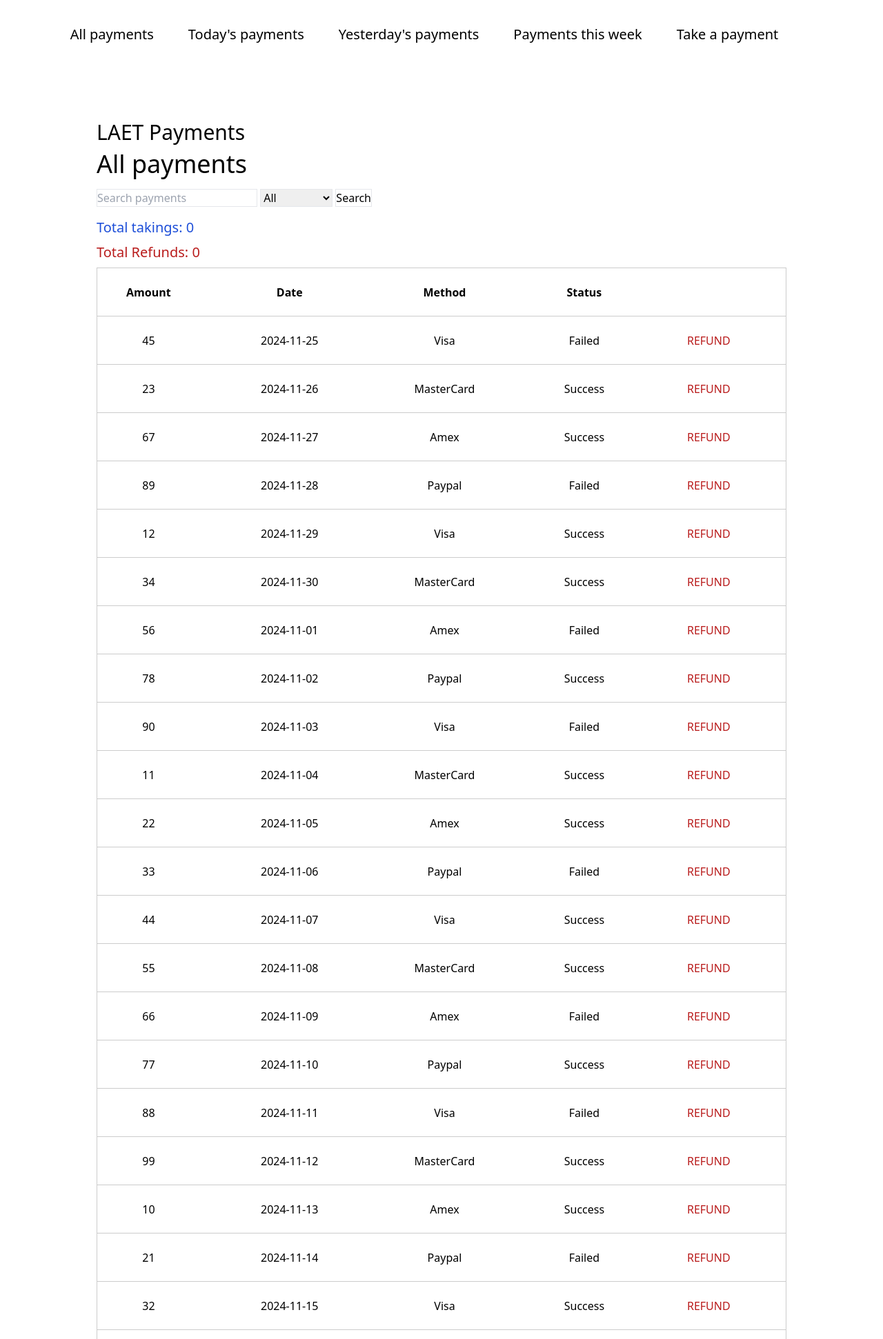
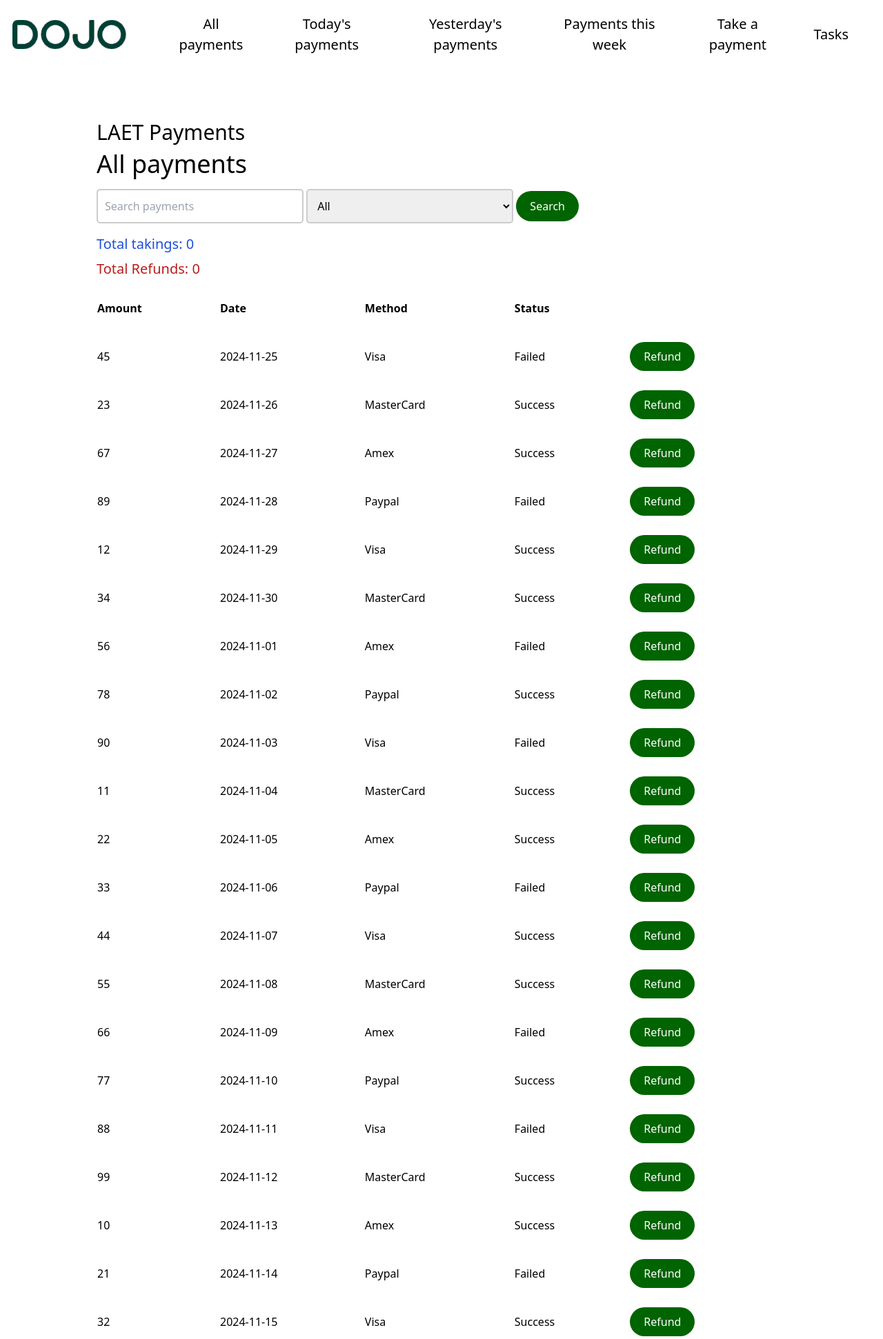
Before and after one commit to dojo-engineering/laet-code-challenge-2024, a Django app: page / in a window 1280 px wide. Shown: the top 1942 px of the page at 69% size. Run offline with Django 5.2, Linux system fonts and the light colour scheme; some libraries are stand-ins or nearby versions.

Commit message:
UI changes and change take payments

```diff
--- /dev/null
+++ b/d4b/payments/forms.py
@@ -0,0 +1,6 @@
+from django import forms
+
+
+class TakePaymentForm(forms.Form):
+    value_input = forms.CharField(label='Input Value', required=True)
+    payment_type_input = forms.CharField(label='Input Payment Type', required=True)
--- a/d4b/payments/static/payments.css
+++ b/d4b/payments/static/payments.css
@@ -3,12 +3,8 @@ table {
 }
 
 tr {
-  text-align: center;
+  text-align: left;
   justify-content: center;
-  border-bottom: 1px solid #ccc;
-  border-left: 1px solid #ccc;
-  border-top: 1px solid #ccc;
-  border-right: 1px solid #ccc;
   height: 70px;
 }
 
@@ -21,6 +17,43 @@ td {
   position: relative;
 }
 
-.payement_screen {
-  height: 30px;
+.refund {
+  color: white;
+  padding: 10px 20px;
+  border: none;
+  border-radius: 25px;
+  background-color: darkgreen;
+  text-align: center;
+  text-decoration: none;
+  transition: 0.5s;
 }
+
+.refund:hover {
+  background-color: #06402b;
+}
+
+.search-input {
+  padding: 10px;
+  font-size: 16px;
+  border: 2px solid #ccc;
+  border-radius: 5px;
+  width: 100%;
+  height: 50px;
+  max-width: 300px;
+  box-sizing: border-box;
+}
+
+.select-status {
+  padding: 10px;
+  font-size: 16px;
+  border: 2px solid #ccc;
+  border-radius: 5px;
+  width: 100%;
+  height: 50px;
+  max-width: 300px;
+  box-sizing: border-box;
+}
+
+/*
+FOR TAKE PAYMENTS CSS TASK
+*/
--- a/d4b/payments/templates/base.html
+++ b/d4b/payments/templates/base.html
@@ -1,34 +1,24 @@
 <html>
   <head>
     <title>{{ page_name }} | LAET</title>
-
     <script src="https://cdn.tailwindcss.com"></script>
     <link rel="stylesheet" href="/static/payments.css" />
     <link rel="stylesheet" href="/static/navbar.css" />
   </head>
   <body>
-    <!-- <div class="Navbar">
-      <img src="/static/DojoLogo.png" alt="" />
-      <label for="" class="NavElement">1</label>
-      <label for="" class="NavElement">2</label>
-      <label for="" class="NavElement">3</label>
-      <label for="" class="NavElement">4</label>
-    </div> -->
     <div class="Navbar">
+      <a class="NavElement" href="/"><img src="/static/DojoLogo.png" /></a>
       <a class="NavElement" href="/">All payments</a>
       <a class="NavElement" href="/today">Today's payments</a>
       <a class="NavElement" href="/yesterday">Yesterday's payments</a>
       <a class="NavElement" href="/this-week">Payments this week</a>
       <a class="NavElement" href="/take-a-payment">Take a payment</a>
+      <a class="NavElement" href="/tasks">Tasks</a>
     </div>
     <div class="w-full flex justify-center">
       <div class="p-4">
         <div class="pb-2"></div>
         <h2 class="pb-2 text-3xl font-medium">LAET Payments</h2>
-        <!-- <a class="text-blue-500 hover:underline" href="/take-a-payment"
-          >Take a payment</a
-        > -->
-
         {% block content %}{% endblock %}
       </div>
     </div>
--- a/d4b/payments/templates/payments.html
+++ b/d4b/payments/templates/payments.html
@@ -3,20 +3,19 @@
 <h1 class="pb-4 text-4xl font-medium">{{ page_name }}</h1>
 <form>
   <input
-    class="border"
+    class="search-input"
     name="search"
     type="text"
     placeholder="Search payments"
     value="{{ search }}"
   />
-  <select name="status"
-            class="border">
+  <select name="status" class="select-status">
             <option {% if status == "" %} selected {% endif %} value="">All</option>
             <option {% if status == "completed" %} selected {% endif %} value="completed">Completed</option>
             <option {% if status == "pending" %} selected {% endif %} value="pending">Pending</option>
             <option {% if status == "failed" %} selected {% endif %} value="failed">Failed</option>
           </select>
-  <button class="border">Search</button>
+  <button class="refund">Search</button>
 </form>
 <p class="pb-2 text-xl text-blue-700 font-medium">
   Total takings: {{ total_takings }}
@@ -42,7 +41,7 @@
       <td>{{ payment.method }}</td>
       <td>{{ payment.status }}</td>
       <td>
-        <a href="" class="pb-2 text-l text-red-700 font-medium"> REFUND </a>
+        <a href="" class="refund"> Refund </a>
       </td>
     </tr>
     {% endfor %}
@@ -54,31 +53,10 @@
 <div
   class="fixed bg-white left-2/4 top-2/4 -translate-x-2/4 -translate-y-2/4 w-full min-h-80 max-w-screen-sm z-20 flex justify-center"
 >
-  <table>
-    <thead class="Take a Payment">
-      <tr><td href="">{{ take_payment_screen }}</td></tr>
-      </tr>
-      <tr>
-        <td><a href="{% url 'button' '7' take_payment_screen  %}">7</a></td>
-        <td><a href="{% url 'button' '8'  take_payment_screen  %}">8</a></td>
-        <td><a href="{% url 'button' '9' take_payment_screen  %}">9</a></td>
-      </tr>
-      <tr>
-        <td><a href="{% url 'button' '4'  take_payment_screen  %}">4</a></td>
-        <td><a href="{% url 'button' '5' take_payment_screen  %}">5</a></td>
-        <td><a href="{% url 'button' '6'  take_payment_screen  %}">6</a></td>
-      </tr>
-      <tr>
-        <td><a href="{% url 'button' '1' take_payment_screen  %}">1</a></td>
-        <td><a href="{% url 'button' '2'  take_payment_screen  %}">2</a></td>
-        <td><a href="{% url 'button' '3' take_payment_screen  %}">3</a></td>
-      </tr>
-      <tr>
-        <td><a href="{% url 'button' '0'  take_payment_screen  %}">0</a></td>
-        <td><a href="{% url 'back' '-1' take_payment_screen %}">&larr;</a></td>
-        <td><a href="{% url 'enter' '-1' take_payment_screen %}">=</a></td>
-      </tr>
-    </thead>
-  </table>
+<form method="POST">
+  {% csrf_token %}
+  {{ payment_form.as_p }}
+  <button type="submit">Search</button>
+</form>
 </div>
 {% endif %} {% endblock %}
--- a/d4b/payments/urls.py
+++ b/d4b/payments/urls.py
@@ -7,7 +7,5 @@ urlpatterns = [
     path('yesterday', views.yesterday, name='yesterday'),
     path('this-week', views.thisWeek, name='this-week'),
     path('take-a-payment', views.take_a_payment, name='take-a-payment'),
-    path('button/<str:number>/<str:current_val>', views.TakePayment.as_view(), name='button'),
-    path('back/<str:number>/<str:current_val>', views.TakePayment.as_view(), name='back'),
-    path('enter/<str:number>/<str:current_val>', views.TakePayment.as_view(), name='enter'),
+    path('tasks', views.tasks, name='tasks'),
 ]
--- a/d4b/payments/views.py
+++ b/d4b/payments/views.py
@@ -1,9 +1,10 @@
 from django.shortcuts import render
 from django.views import View
+
+from .forms import TakePaymentForm
 from .payments_data import Payment, payments_data
 from .helpers import sortPaymentsByDate, sumPayments, searchPayments, todaysPayments, yesterdaysPayments, thisWeeksPayments, refundPayments
 
-# Create your views here.
 def index(request):
     payments = sortPaymentsByDate(payments_data)
     search = request.GET.get('search') if 'search' in request.GET else ""
@@ -77,8 +78,17 @@ def thisWeek(request):
     return render(request, 'payments.html', context)
 
 def take_a_payment(request):
+
+    if request.method == 'POST':
+        print("POST")
+        print(request.POST.get('value_input', ''))
+        print(request.POST.get('payment_type_input', ''))
+
+        new_payment = Payment(int(request.POST.get('value_input', '')), '2024-12-10',request.POST.get('payment_type_input', ''), "Success", )
+        payments_data.append(new_payment)
+
+    form = TakePaymentForm()
     paymentsToShow = sortPaymentsByDate(payments_data)
-    temp = TakePayment()
 
     context = {
         "page_name": "All payments",
@@ -88,54 +98,11 @@ def take_a_payment(request):
         "total_takings": sumPayments(paymentsToShow),
         "total_refunds": refundPayments(paymentsToShow),
         "dialog": True,
-        "take_payment_screen": " "
+        "take_payment_screen": " ",
+        "payment_form": form
     }
 
     return render(request, 'payments.html', context)
 
-
-class TakePayment(View):
-
-    def __init__(self):
-        self.value = ''
-
-    def get(self, request, number, current_val):
-        if ('button' in request.path):
-            self.buttonPressed(number, current_val)
-        elif ('back' in request.path):
-            self.backButton(current_val)
-        elif('enter' in request.path):
-            self.enterButton(current_val)
-        return self.render(request)
-
-    def buttonPressed(self, number, current_val):
-        self.value += (current_val + number)
-        print(self.value)
-
-    def backButton(self, current_val):
-        try:
-            print(current_val)
-            print(current_val[1])
-            self.value = current_val[:-1]
-        except:
-            self.value = " "
-
-    def enterButton(self, current_val):
-        new_payment = Payment(current_val, "2025-11-25", "Visa", "Success")
-        payments_data.append(new_payment)
-        self.value = " "
-
-    def render(self, request):
-        paymentsToShow = sortPaymentsByDate(payments_data)
-        context = {
-        "page_name": "All payments",
-        "payments": paymentsToShow,
-        "search": "",
-        "status": "",
-        "total_takings": sumPayments(paymentsToShow),
-        "total_refunds": refundPayments(paymentsToShow),
-        "dialog": True,
-        "take_payment_screen": self.value
-    }
-
-        return render(request, 'payments.html', context)
+def tasks(request):
+    return render(request, 'tasks.html')
```
Also changed, not shown: d4b/payments/templates/tasks.html (added, +25 -0 lines), README.md.
